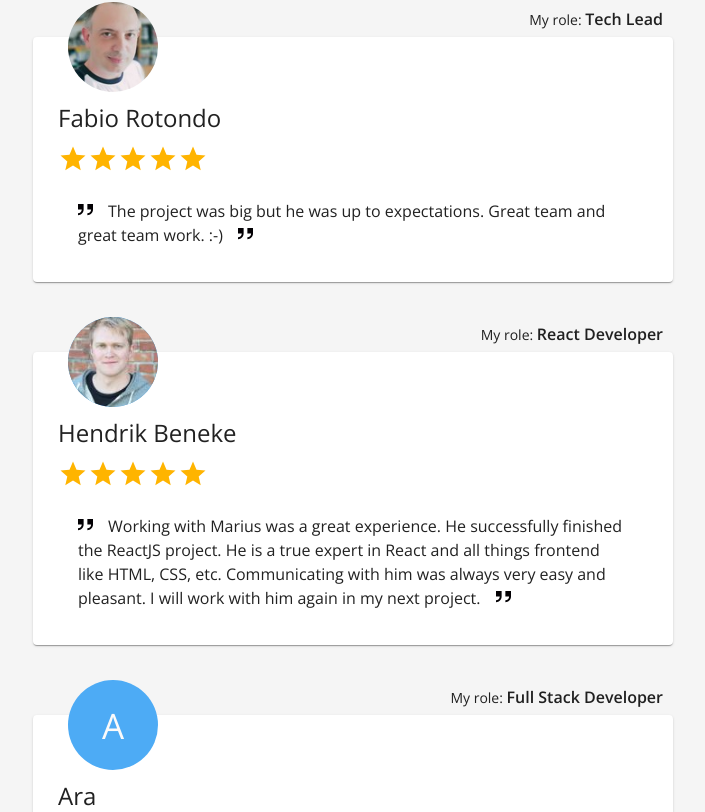
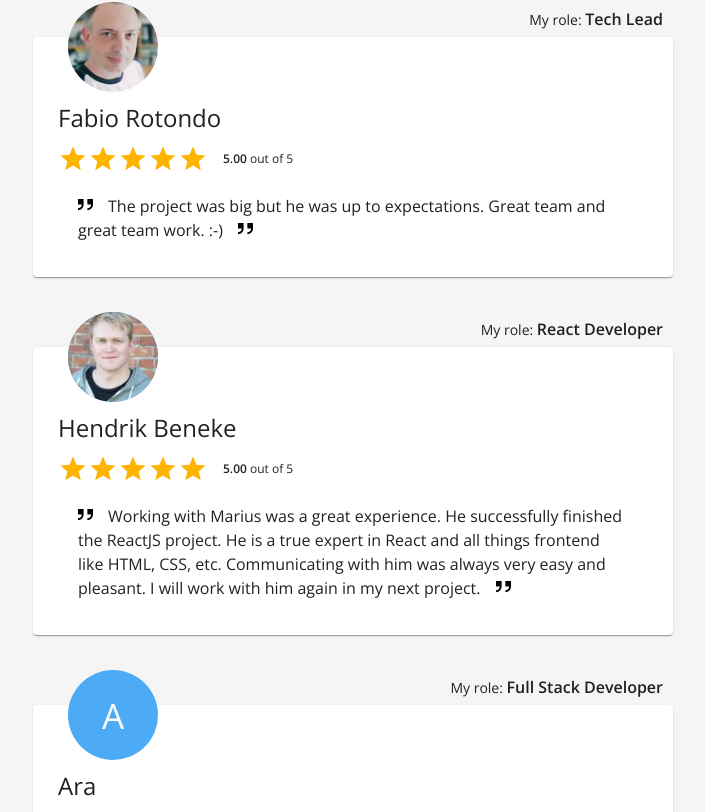
Before and after one commit to MariusParasca/portofolio, a React (Create React App) app: page /reviews in a window 1280 px wide. Shown: the part 758-1570 px from the top of the page, without its empty margins (287-992 px from the left). Built offline with nearby package versions, Linux system fonts and the light colour scheme; the HTML template or start-up script is replaced by a standard one.

Commit message:
text on rating

```diff
--- a/src/components/Reviews/Review/Review.js
+++ b/src/components/Reviews/Review/Review.js
@@ -39,6 +39,9 @@ const useStyles = makeStyles((theme) => ({
     top: -30,
     fontWeight: 600,
   },
+  ratingText: {
+    marginLeft: 15,
+  },
   [theme.breakpoints.down('xs')]: {
     devTitle: {
       top: -50,
@@ -67,7 +70,12 @@ const Review = (props) => {
       <Typography variant="h5" className={styles.title}>
         {title}
       </Typography>
-      <Rating name="read-only" value={5} readOnly size="large" className={styles.rating} />
+      <div className={classes.ratingContainer}>
+        <Rating name="read-only" value={5} readOnly size="large" className={styles.rating} />
+        <Typography variant="caption" className={styles.ratingText}>
+          <strong>5.00</strong> out of 5
+        </Typography>
+      </div>
       <div className={classes.textContainer}>
         <Typography variant="body1">
           <DoubleQuotesSvg height={15} className={classes.firstQuotes} />
--- a/src/components/Reviews/Review/Review.module.css
+++ b/src/components/Reviews/Review/Review.module.css
@@ -10,3 +10,8 @@
 .lastQuotes {
   margin-left: 15px;
 }
+
+.ratingContainer {
+  display: flex;
+  align-items: center;
+}
```
